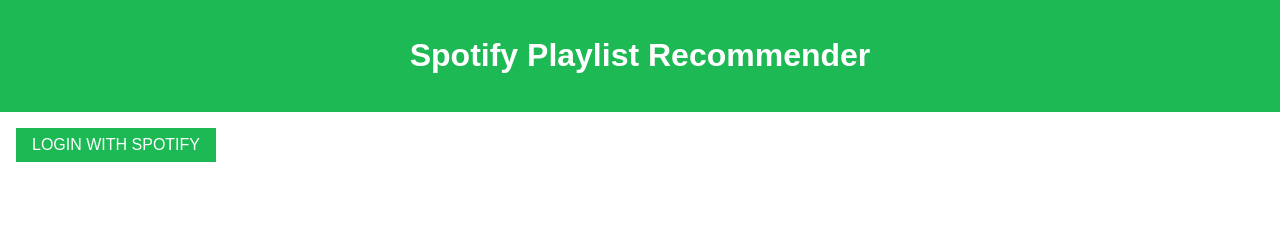
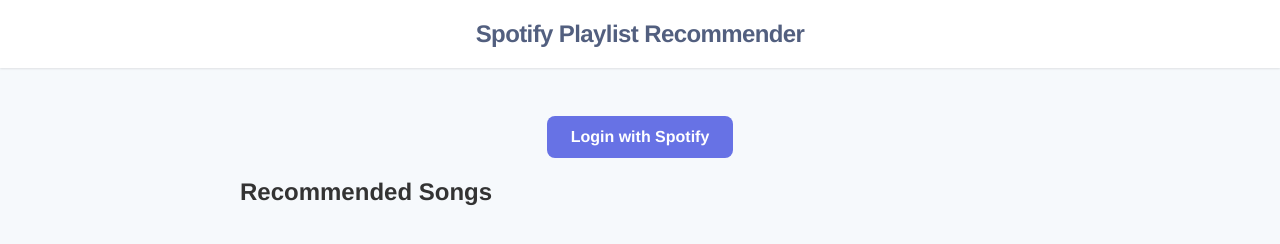
Before and after one commit to bdorf/spotify, a plain HTML site: page index.html in a window 1280 px wide. Drawn offline with Linux system fonts and the light colour scheme.

Commit message:
emulate stripe

```diff
--- a/styles.css
+++ b/styles.css
@@ -1,27 +1,74 @@
-body {
-    font-family: Arial, sans-serif;
+/* Reset styles */
+html, body, h1, h2, h3, h4, h5, h6, p, ul, li, button {
     margin: 0;
     padding: 0;
+    font-family: 'Helvetica Neue', Arial, sans-serif;
+    box-sizing: border-box;
+}
+
+body {
+    background-color: #f6f9fc;
+    color: #333;
+    font-size: 16px;
+    line-height: 1.5;
 }
 
 header {
-    background-color: #1DB954;
-    color: white;
-    padding: 1rem;
-    text-align: center;
+    background-color: #fff;
+    box-shadow: 0 1px 2px rgba(0, 0, 0, 0.1);
+    padding: 1rem 2rem;
+    display: flex;
+    justify-content: center;
+    align-items: center;
+}
+
+header h1 {
+    font-size: 1.5rem;
+    font-weight: 600;
+    letter-spacing: -0.025em;
+    color: #525f7f;
+}
+
+main {
+    display: flex;
+    flex-direction: column;
+    align-items: center;
+    padding: 2rem;
 }
 
 button {
-    background-color: #1DB954;
+    background-color: #6772e5;
     border: none;
     color: white;
     cursor: pointer;
     font-size: 1rem;
+    font-weight: 600;
     margin: 1rem;
-    padding: 0.5rem 1rem;
-    text-transform: uppercase;
+    padding: 0.75rem 1.5rem;
+    border-radius: 8px;
+    transition: background-color 0.2s ease;
 }
 
-.hidden {
-    display: none;
+button:hover {
+    background-color: #5563c1;
 }
+
+#recommendations {
+    width: 100%;
+    max-width: 800px;
+}
+
+#song-list {
+    list-style-type: none;
+    padding-left: 1rem;
+}
+
+.footer {
+    background-color: #fff;
+    box-shadow: 0 -1px 2px rgba(0, 0, 0, 0.1);
+    padding: 1rem;
+    position: fixed;
+    bottom: 0;
+    width: 100%;
+    text-align: center;
+}
```
